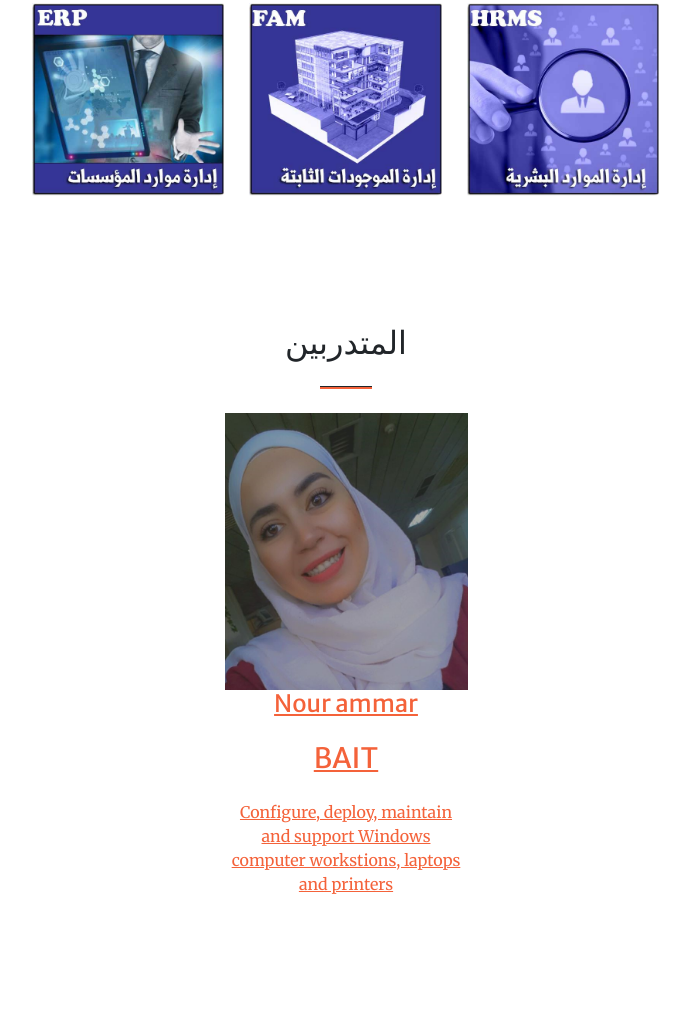
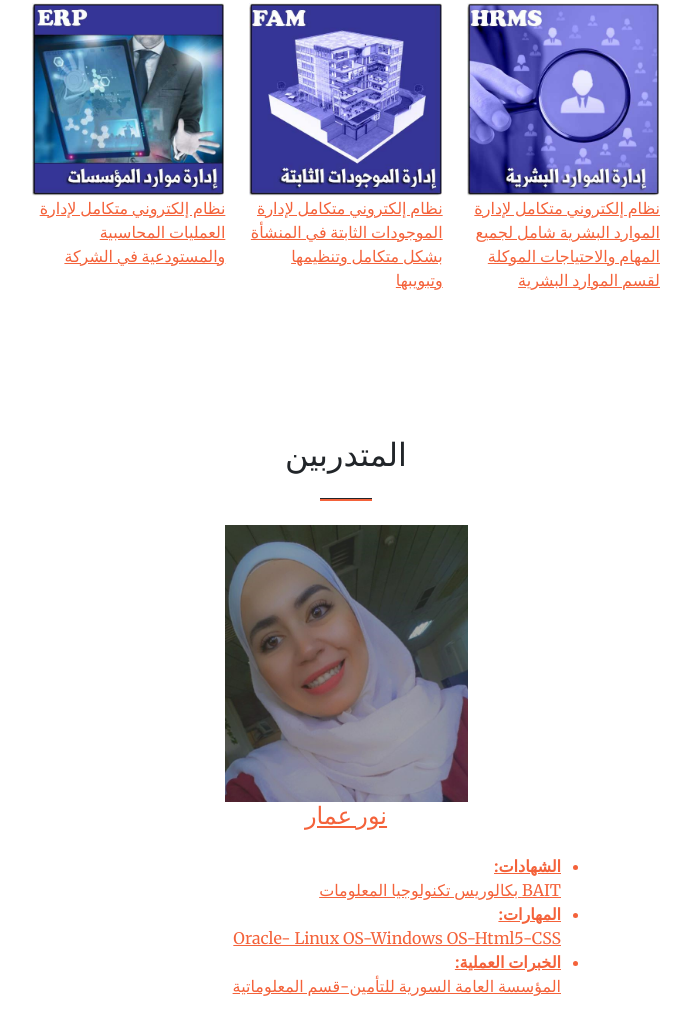
Before and after one commit to nouramm1593/amztask4, a plain HTML site: page index.html in a window 1280 px wide. Shown: the part 887-1912 px from the top of the page, without its empty margins (306-996 px from the left). Drawn offline with nearby package versions, Linux system fonts and the light colour scheme.

Commit message:
git commit -m "update " git push

```diff
--- a/index.html
+++ b/index.html
@@ -17,6 +17,19 @@
         <link href="https://cdnjs.cloudflare.com/ajax/libs/SimpleLightbox/2.1.0/simpleLightbox.min.css" rel="stylesheet" />
         <!-- Core theme CSS (includes Bootstrap)-->
         <link href="css/styles.css" rel="stylesheet" />
+        <script>
+            function bigImg(x) {
+              x.style.height = "300px";
+              x.style.width = "300px";
+            }
+
+            function normalImg(x) {
+              x.style.height = "200px";
+              x.style.width = "200px";
+            }
+
+
+            </script>
     </head>
     <body id="page-top">
         <!-- Navigation-->
@@ -60,17 +73,21 @@
             <div class="row justify-content-center">
                 <div class="col-md-2 col-sm-6">
                     <a class="portfolio-box" href="assets/img/portfolio/fullsize/i4.jpg">
-                        <img class="img-fluid" src="assets/img/portfolio/thumbnails/item4.jpg" alt="..." />
+                        <img onmouseover="bigImg(this)" onmouseout="normalImg(this)" class="img-fluid" src="assets/img/portfolio/thumbnails/item4.jpg" alt="item4" width="200" height="200" />
+                        <p>نظام إلكتروني متكامل لإدارة الموارد البشرية شامل لجميع المهام والاحتياجات الموكلة لقسم الموارد البشرية </p>
+
                     </a>
                 </div>
                 <div class="col-md-2 col-sm-6">
                     <a class="portfolio-box" href="assets/img/portfolio/fullsize/i3.jpg">
-                        <img class="img-fluid" src="assets/img/portfolio/thumbnails/item3.jpg" alt="..." />
+                        <img  onmouseover="bigImg(this)" onmouseout="normalImg(this)" class="img-fluid" src="assets/img/portfolio/thumbnails/item3.jpg" alt="item3" width="200" height="200"/>
+                   <p>نظام إلكتروني متكامل لإدارة الموجودات الثابتة في المنشأة بشكل متكامل وتنظيمها وتبويبها</p>
                     </a>
                 </div>
                 <div class="col-md-2 col-sm-6">
                     <a class="portfolio-box" href="assets/img/portfolio/fullsize/i1.jpg">
-                        <img class="img-fluid" src="assets/img/portfolio/thumbnails/item1.jpg" alt="..." />
+                        <img onmouseover="bigImg(this)" onmouseout="normalImg(this)" class="img-fluid" src="assets/img/portfolio/thumbnails/item1.jpg" alt="item1" width="200" height="200"/>
+                     <p>نظام إلكتروني متكامل لإدارة العمليات المحاسبية والمستودعية في الشركة</p>
                     </a>
                 </div>
      </div>
@@ -90,16 +107,31 @@
 
                              </div>
                              <div class="row justify-content-center">
-                                <div class="col-md-3 col-sm-6">
+                                <div class=" col-sm-6">
                                 <div class="member-info">
-                                    <h4 class=" mb-4 text-center">Nour ammar</h4>
-                                    <h3 class=" mb-4 text-center">BAIT</h3>
-                                    <p class=" mb-4 text-center">Configure, deploy, maintain and support Windows computer workstions, laptops and printers</p>
-                                 </div>
+                                    <h4 class=" mb-4 text-center">نور عمار</h4>
+                                    <ul>
+                                        <li>
+                                            <strong>الشهادات:</strong>
+                                            <br>
+                                             BAIT بكالوريس تكنولوجيا المعلومات
+                                        </li>
+                                        <li>
+                                            <strong>المهارات:</strong>
+                                            <br>
+                                             Oracle- Linux OS-Windows OS-Html5-CSS
+                                        </li>
+                                        <li>
+                                            <strong>الخبرات العملية:</strong>
+                                            <br>
+                                              المؤسسة العامة السورية للتأمين-قسم المعلوماتية
+                                        </li>
+                                    </ul>
                              </div>
 
                 </div>
 
+            </div>
             </div>
      </section>
       <!-- Contact-->
```
